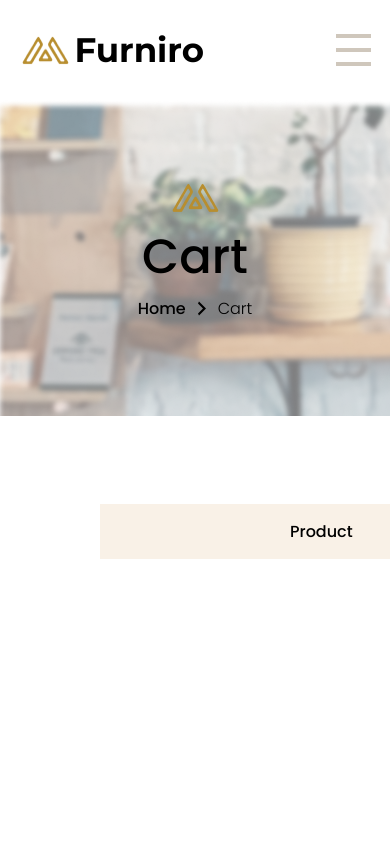
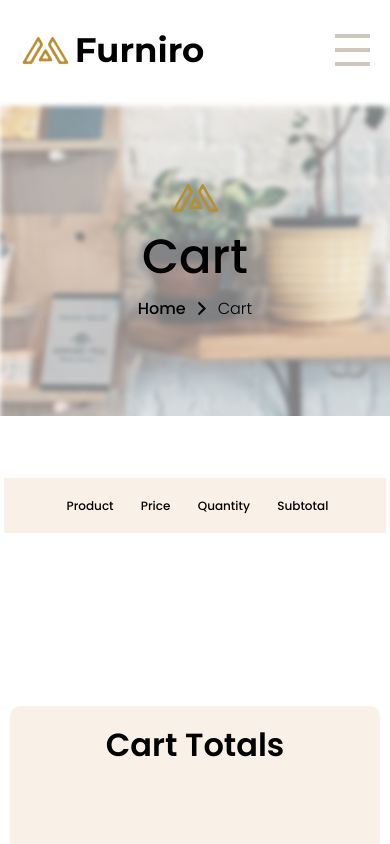
Before and after one commit to SubwaySerfer/e-commerce, a Vue app: page /cart in a window 390 px wide. Shown: the top 844 px of the page. Built offline with nearby package versions, Linux system fonts and the light colour scheme.

Commit message:
feat: media for cartPage

```diff
--- a/src/components/cart/CartList.vue
+++ b/src/components/cart/CartList.vue
@@ -116,4 +116,40 @@ export default {
   line-height: normal;
   width: 10.5rem;
 }
+
+@media(max-width: 650px) {
+  .item__img-box {
+    width: 6rem;
+    height: 6rem;
+    padding: .5rem;
+  }
+
+  .img-box__img {
+    width: 100%;
+    height: 100%;
+  }
+}
+
+@media(max-width: 550px) {
+  .item__title {
+    /* width: auto; */
+    width: 5rem;
+    text-align: wrap;
+    font-size: 1.2rem;
+  }
+
+  .item__price,
+  .item__subtotal {
+    font-size: 1.2rem;
+  }
+}
+
+@media(max-width: 430px) {
+
+  .item__price,
+  .item__subtotal {
+    width: 7rem;
+    font-size: 1rem;
+  }
+}
 </style>
--- a/src/pages/cart/CartPage.vue
+++ b/src/pages/cart/CartPage.vue
@@ -2,7 +2,7 @@
   <main class="cart-page">
     <base-promo title="Cart" startPage="Home" currentPage="Cart" imgLink="/assets/icons/mainLogo.png"></base-promo>
     <section class="cart-list">
-      <div>
+      <div class="nav-box">
         <ul class="cart-list__nav">
           <li>Product</li>
           <li>Price</li>
@@ -54,6 +54,11 @@ export default {
   font-style: normal;
   font-weight: 400;
   color: #000;
+}
+
+.nav-box {
+  min-height: 20rem;
+
 }
 
 .cart-list {
@@ -141,4 +146,81 @@ li {
   font-weight: 500;
   line-height: normal;
 }
+
+@media(max-width: 1400px) {
+  .cart-list {
+    padding: 7.2rem 3vw 8.5rem;
+  }
+}
+
+@media(max-width: 1270px) {
+  .cart-list {
+    padding: 5rem 3vw 8.5rem;
+    flex-direction: column;
+    align-items: center;
+    gap: 4rem;
+  }
+}
+
+@media(max-width: 900px) {
+  .cart-list__nav {
+    width: 100%;
+    padding: 0 5rem 0 18.5rem;
+    /* gap: 3rem; */
+    gap: 10.2vw;
+  }
+
+  .nav-box {
+    width: 100%;
+    padding: 0 1rem;
+  }
+}
+
+@media(max-width: 825px) {
+  .cart-list__nav {
+    gap: 9vw;
+    padding-left: 21.81vw;
+  }
+}
+
+@media(max-width:770px) {
+  .cart-list__nav {
+    padding-left: 18.5vw;
+  }
+}
+
+@media(max-width: 650px) {
+  .cart-list__nav {
+    padding-left: 16vw;
+    /* gap: 7vw; */
+    font-size: 1.4rem;
+  }
+
+  .cart-list {
+    padding: 5rem 1vw 5rem;
+  }
+}
+
+@media(max-width:500px) {
+  .cart-list__nav {
+    padding-left: 16vw;
+    /* gap: 5vw; */
+    font-size: 1.2rem;
+  }
+
+  .cart-list__costs {
+    width: 95vw;
+    border-radius: 1rem
+  }
+}
+
+@media(max-width: 400px) {
+  .nav-box {
+    padding: 0;
+  }
+
+  .cart-list__nav {
+    gap: 7vw;
+  }
+}
 </style>
```
